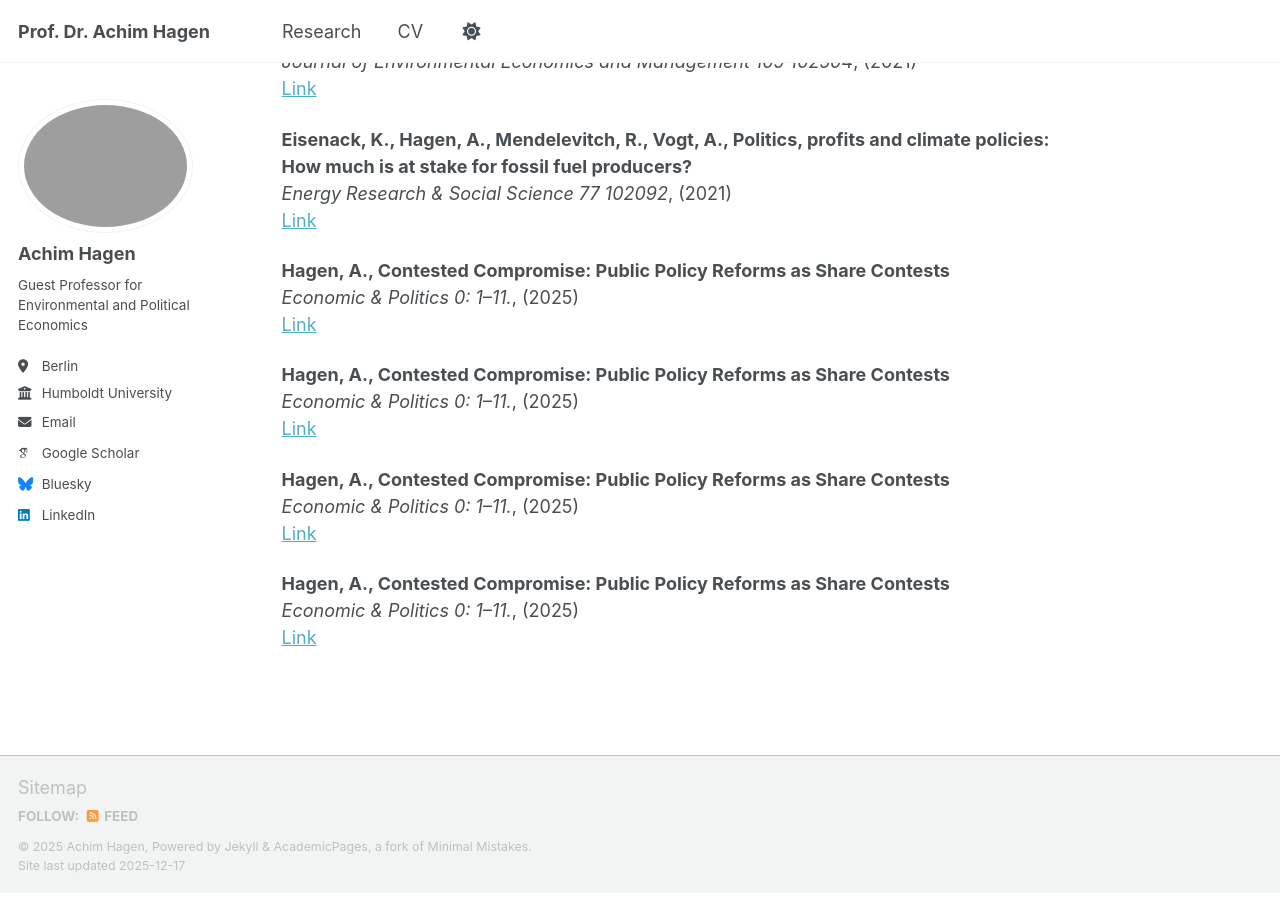
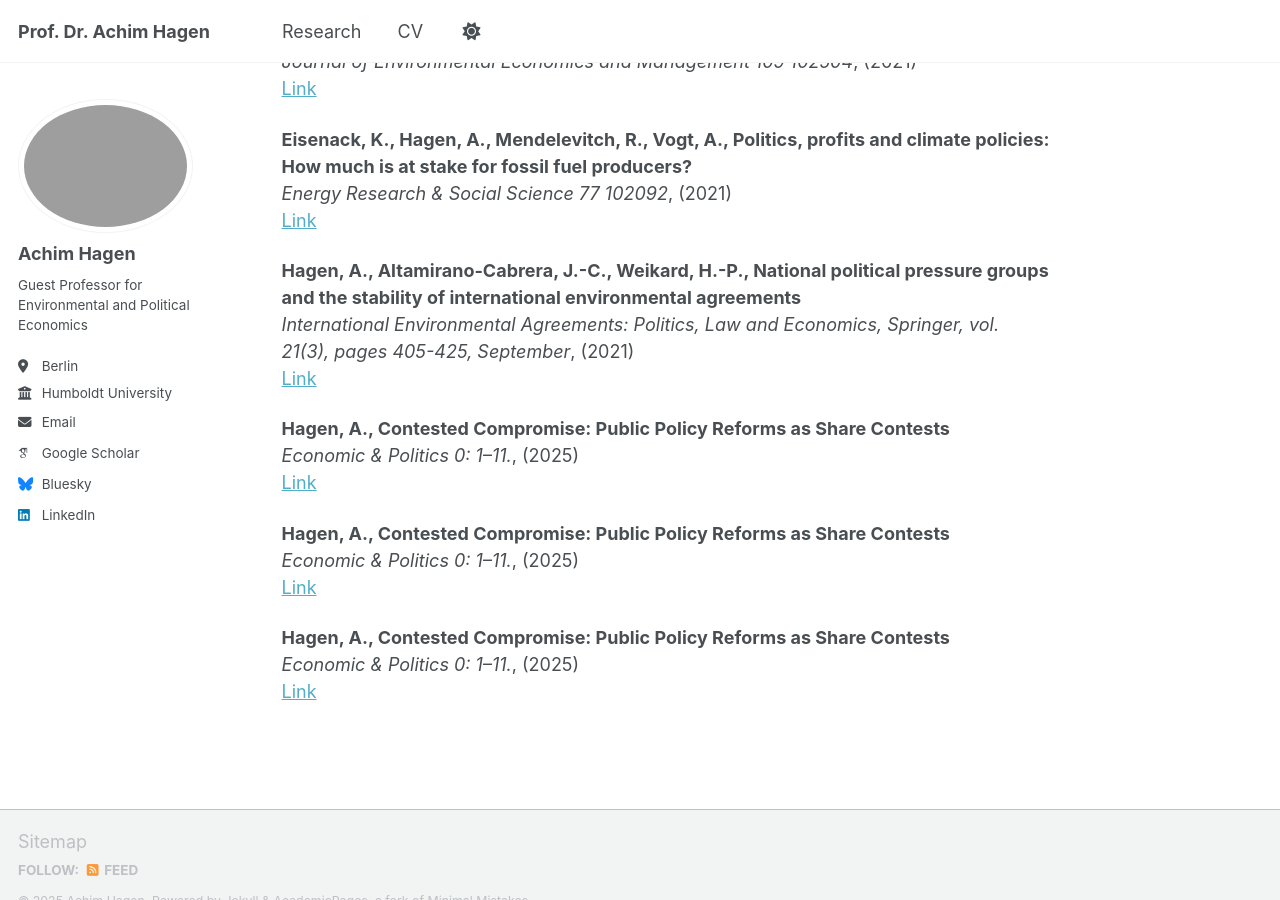
Before and after one commit to achhag/academic, a Jekyll site: the page built from _pages/publications.html, in a window 1280 px wide and 900 px high, scrolled down 1572 px. Built offline with Jekyll 4.4.1, drawn with Linux system fonts in a browser that asks for light colours; some web fonts are replaced; a script bundle is joined from its source files by our own code; library files that are not in the unit come from our copies.

Commit message:
Update publications.html

```diff
--- a/_pages/publications.html
+++ b/_pages/publications.html
@@ -85,9 +85,9 @@ author_profile: true
 </p>
 
 <p>
-<strong>Hagen, A., Contested Compromise: Public Policy Reforms as Share Contests</strong><br>
-<em>Economic & Politics 0: 1–11.</em>, (2025)<br>
-<a href="https://doi.org/10.1111/ecpo.70024" target="_blank">Link</a>
+<strong>Hagen, A., Altamirano-Cabrera, J.-C., Weikard, H.-P., National political pressure groups and the stability of international environmental agreements</strong><br>
+<em>International Environmental Agreements: Politics, Law and Economics, Springer, vol. 21(3), pages 405-425, September</em>, (2021)<br>
+<a href="https://doi.org/10.1007/s10784-020-09520-5" target="_blank">Link</a>
 </p>
 
 <p>
```
